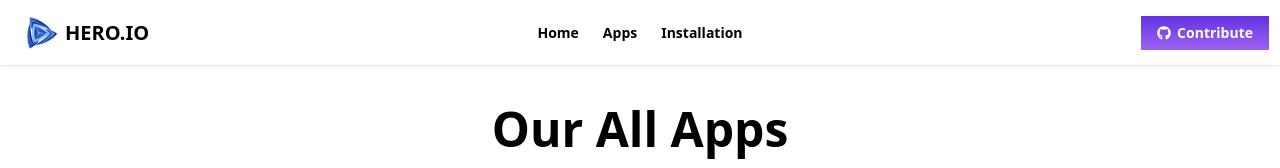
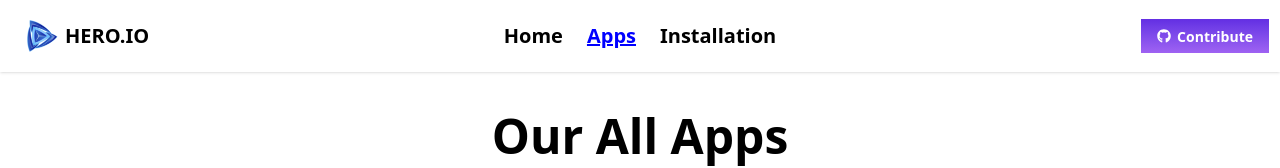
Before and after one commit to salauddin-777/hero-apps-projects, a React (Vite) app: page /apps in a window 1280 px wide. Shown: the top 168 px of the page. Built offline with nearby package versions, Linux system fonts and the light colour scheme.

Commit message:
NavLink active css style applyed and No App Found Functionality added and NO App Found Design added to projects

```diff
--- a/src/Components/InstallSingleCard.jsx
+++ b/src/Components/InstallSingleCard.jsx
@@ -25,7 +25,7 @@ const InstallSingleCard = ({ app, handleUninstall }) => {
           <span>{size} MB</span>
         </div>
         <div className="card-actions justify-end ">
-          <button onClick={()=>handleUninstall(id)} className="btn rounded-lg text-white text-2xl bg-[#00d390] py-7 px-8">Uninstall</button>
+          <button onClick={()=>handleUninstall(id)} className="btn rounded-lg text-white md:text-2xl bg-[#00d390] md:py-7 md:px-8">Uninstall</button>
 
         </div>
         </div>
--- a/src/Components/Navbar.jsx
+++ b/src/Components/Navbar.jsx
@@ -1,7 +1,8 @@
 import React from "react";
 import logo from "../assets/logo.png";
-import { Link } from "react-router";
+import { Link, NavLink } from "react-router";
 import { FaGithub } from "react-icons/fa";
+import '../index.css'
 
 const Navbar = () => {
   return (
@@ -30,13 +31,13 @@ const Navbar = () => {
             className="menu menu-sm dropdown-content bg-base-100 rounded-box z-1 mt-3 w-52 p-2 shadow "
           >
             <li>
-              <Link to="/">Home</Link>
+              <NavLink to="/">Home</NavLink>
             </li>
             <li>
-              <Link to="/apps"> Apps</Link>
+              <NavLink to="/apps"> Apps</NavLink>
             </li>
             <li>
-              <Link to="/installation">Installation</Link>
+              <NavLink to="/installation">Installation</NavLink>
             </li>
           </ul>
         </div>
@@ -46,15 +47,15 @@ const Navbar = () => {
         </Link>
       </div>
       <div className="navbar-center hidden lg:flex">
-        <ul className="menu menu-horizontal px-1 font-semibold">
+        <ul className="menu menu-horizontal px-1 font-semibold text-xl">
           <li>
-            <Link to="/">Home</Link>
+            <NavLink to="/">Home</NavLink>
           </li>
           <li>
-            <Link to="/apps"> Apps</Link>
+            <NavLink to="/apps"> Apps</NavLink>
           </li>
           <li>
-            <Link to="/installation">Installation</Link>
+            <NavLink to="/installation">Installation</NavLink>
           </li>
         </ul>
       </div>
--- a/src/Pages/Apps.jsx
+++ b/src/Pages/Apps.jsx
@@ -3,6 +3,7 @@ import useApps from "../Hook/useApps";
 import SingleCard from "../Components/SingleCard";
 import AppsCards from "./AppsCards";
 import logo from "../assets/logo.png";
+import NoAppFound from "./NoAppFound";
 
 const Apps = () => {
   const { apps, loading } = useApps();
@@ -62,6 +63,7 @@ const Apps = () => {
         </label>
       </div>
       <div className="grid grid-cols-1 md:grid-cols-2 lg:grid-cols-4 gap-10">
+        {searchedApps.length === 0? <NoAppFound></NoAppFound>: ''}
         {searchedApps.map((app) => (
           <SingleCard key={app.id} app={app}></SingleCard>
         ))}
--- a/src/Pages/DetailsCard.jsx
+++ b/src/Pages/DetailsCard.jsx
@@ -89,7 +89,7 @@ const DetailsCard = () => {
             </a>
           </p>
 
-          {/* Stats Row */}
+
           <div className="flex flex-wrap gap-8 mt-4 text-gray-700">
             <div className="grid grid-row-2 items-center gap-2">
               <img className="w-8 h-8" src={icon} />
--- /dev/null
+++ b/src/Pages/NoAppFound.jsx
@@ -0,0 +1,26 @@
+import React from 'react';
+import errorApp from '../assets/App-Error.png'
+import Navbar from '../Components/Navbar';
+import { Link } from 'react-router';
+
+const NoAppFound = () => {
+    return (
+    <div>
+      <div className="md:w-7xl mx-auto flex flex-col justify-center items-center  mb-2">
+        <img className="" src={errorApp} alt="" />
+        <div className='text-center'>
+            <h2 className='text-3xl font-bold my-4'>OPPS!! APP NOT FOUND</h2>
+            <p>The App you are requesting is not found on our system.  please try another apps</p>
+        </div>
+        <Link
+          to="/"
+          className="btn mt-5 px-8 py-7 text-2xl text-white bg-gradient-to-b from-[#632ee3] to-[#9f62f2]"
+        >
+          <span>Go Back</span>{" "}
+        </Link>
+      </div>
+    </div>
+    );
+};
+
+export default NoAppFound;
--- a/src/index.css
+++ b/src/index.css
@@ -2,3 +2,8 @@
 @plugin "daisyui" {
   themes: light --prefersdark, dark , cupcake;
 }
+
+ div ul li a.active{
+  text-decoration: underline;
+  color:  blue;
+}
```
